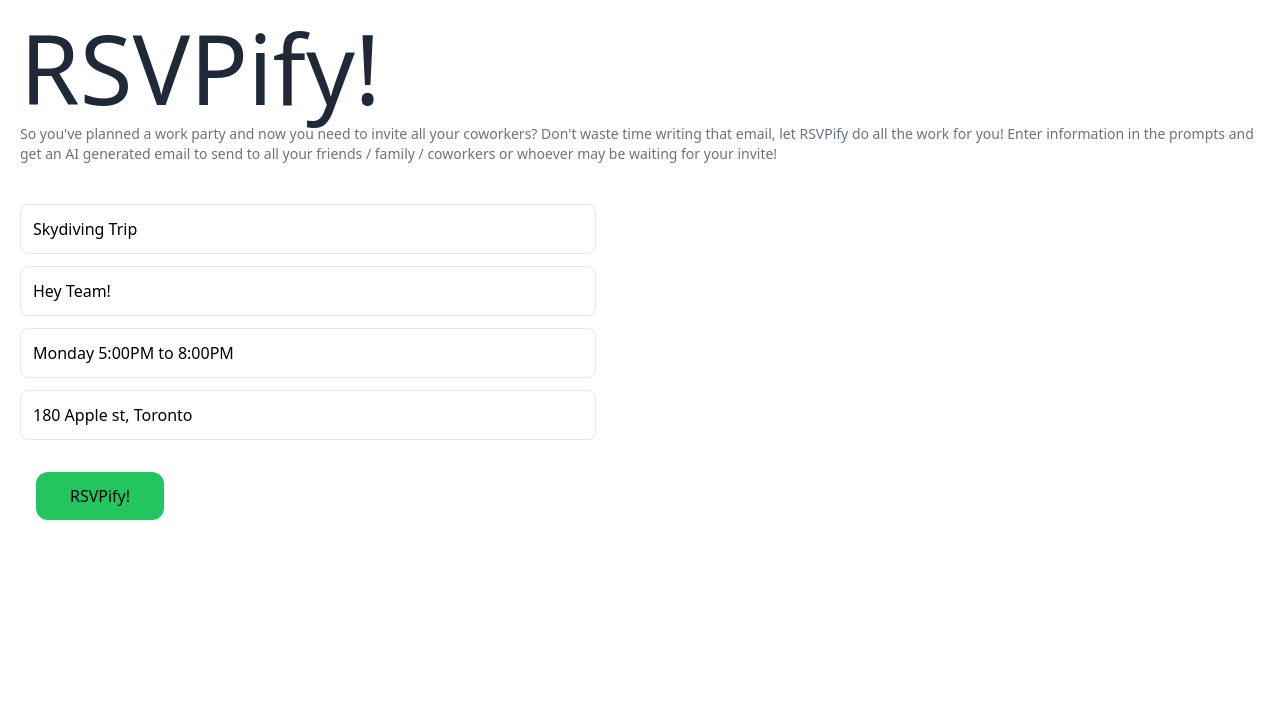
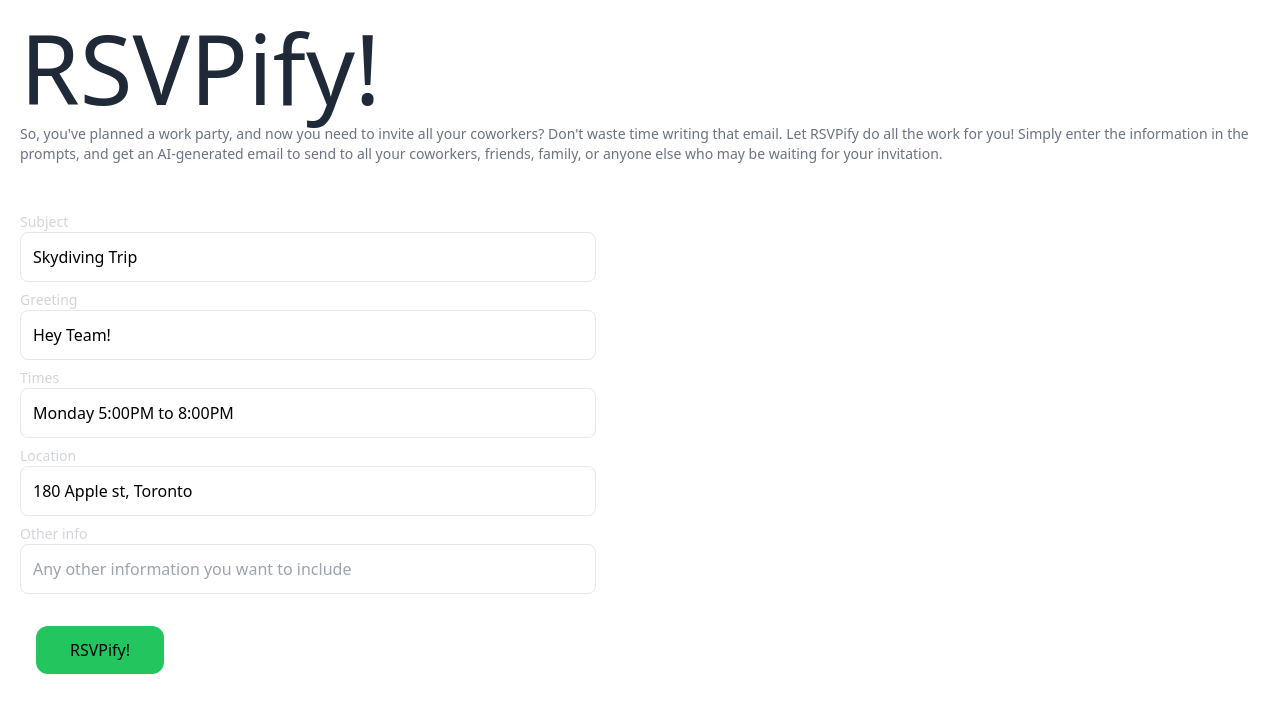
Before and after one commit to DylanDabrowski/hackville-2023, a Next.js app: page / in a window 1280 px wide. Shown: the top 712 px of the page. Built offline with nearby package versions, Linux system fonts and the light colour scheme.

Commit message:
email sending working well, got indenting working as well

```diff
--- /dev/null
+++ b/src/components/Spinner.tsx
@@ -0,0 +1,25 @@
+import React from "react";
+
+export default function Spinner() {
+  return (
+    <div role="status">
+      <svg
+        aria-hidden="true"
+        className="w-8 h-8 mr-2 text-gray-200 animate-spin dark:text-gray-600 fill-blue-600"
+        viewBox="0 0 100 101"
+        fill="none"
+        xmlns="http://www.w3.org/2000/svg"
+      >
+        <path
+          d="M100 50.5908C100 78.2051 77.6142 100.591 50 100.591C22.3858 100.591 0 78.2051 0 50.5908C0 22.9766 22.3858 0.59082 50 0.59082C77.6142 0.59082 100 22.9766 100 50.5908ZM9.08144 50.5908C9.08144 73.1895 27.4013 91.5094 50 91.5094C72.5987 91.5094 90.9186 73.1895 90.9186 50.5908C90.9186 27.9921 72.5987 9.67226 50 9.67226C27.4013 9.67226 9.08144 27.9921 9.08144 50.5908Z"
+          fill="currentColor"
+        />
+        <path
+          d="M93.9676 39.0409C96.393 38.4038 97.8624 35.9116 97.0079 33.5539C95.2932 28.8227 92.871 24.3692 89.8167 20.348C85.8452 15.1192 80.8826 10.7238 75.2124 7.41289C69.5422 4.10194 63.2754 1.94025 56.7698 1.05124C51.7666 0.367541 46.6976 0.446843 41.7345 1.27873C39.2613 1.69328 37.813 4.19778 38.4501 6.62326C39.0873 9.04874 41.5694 10.4717 44.0505 10.1071C47.8511 9.54855 51.7191 9.52689 55.5402 10.0491C60.8642 10.7766 65.9928 12.5457 70.6331 15.2552C75.2735 17.9648 79.3347 21.5619 82.5849 25.841C84.9175 28.9121 86.7997 32.2913 88.1811 35.8758C89.083 38.2158 91.5421 39.6781 93.9676 39.0409Z"
+          fill="currentFill"
+        />
+      </svg>
+      <span className="sr-only">Loading...</span>
+    </div>
+  );
+}
--- a/src/pages/api/send_email.ts
+++ b/src/pages/api/send_email.ts
@@ -4,43 +4,40 @@ import type { NextApiRequest, NextApiResponse } from "next";
 const sgMail = require("@sendgrid/mail");
 sgMail.setApiKey(process.env.SENDGRID_API_KEY);
 
-async function sendMail(
-  to: string,
-  from: string,
-  subject: string,
-  text: string
-) {
-  const msg = await {
-    to: to,
-    from: from,
+async function sendMail(to: string, subject: string, text: string) {
+  const recipients: string[] = to.split(" ");
+
+  // \n doesn't work in html tags, instead it needs to be a <br>
+  const htmlText = text.replace(/\n/g, "<br>");
+
+  const msg = {
+    to: recipients,
+    from: process.env.SENDGRID_SENDER_EMAIL,
     subject: subject,
     text: text,
-    html: "<strong>Hello World! My Name is Dylan :D</strong>",
+    html: `<p>${htmlText}</p>`,
   };
-  sgMail
+  await sgMail
     .send(msg)
     .then(() => {
       console.log("Email sent");
     })
     .catch((error: any) => {
+      console.error(error);
       return error;
     });
   return msg;
 }
 
-type Data = {
-  text: string;
-};
-
 export default async function handler(
   req: NextApiRequest,
-  res: NextApiResponse<any>
+  res: NextApiResponse
 ) {
-  const { to, from, subject, text } = req.body;
-  try {
-    const response = await sendMail(to, from, subject, text);
-    res.status(200).json(response);
-  } catch (err) {
-    res.status(500).send({ error: "failed to fetch data" });
+  if (req.method !== "POST") {
+    res.status(405).send({ message: "Only POST requests allowed" });
+    return;
   }
+  res
+    .status(200)
+    .json(await sendMail(req.body.to, req.body.subject, req.body.text));
 }
--- a/src/pages/index.tsx
+++ b/src/pages/index.tsx
@@ -1,3 +1,4 @@
+import Spinner from "@/components/Spinner";
 import Head from "next/head";
 import { useState, useEffect } from "react";
 
@@ -6,16 +7,22 @@ export default function Home() {
   const [opening, setOpening] = useState<string>("Hey Team!");
   const [time, setTime] = useState<string>("Monday 5:00PM to 8:00PM");
   const [location, setLocation] = useState<string>("180 Apple st, Toronto");
+  const [extraInfo, setExtraInfo] = useState<string>("");
+  const [recipients, setRecipients] = useState<string>(
+    "dylandabrowski@gmail.com"
+  );
 
+  const [isLoading, setIsLoading] = useState<boolean>(false);
   const [output, setOutput] = useState<string>("");
 
   const makePrompt = () => {
-    return `Please make a invite email that starts with ${opening}, discusses the topic of ${subject}, mentions these dates/times: ${time}, and finally mentions that it is all taking place at this location: ${location}`;
+    return `Please make a invite email that starts with ${opening}, discusses the topic of ${subject}, mention these dates/times: ${time}, mention that it is all taking place at this location: ${location}, and mention these things: ${extraInfo}`;
   };
 
   const makeEmail = async () => {
+    setIsLoading(true);
     const prompt = makePrompt();
-    fetch(`/api/generate_email?prompt=${prompt}`)
+    await fetch(`/api/generate_email?prompt=${prompt}`)
       .then((res) => res.json())
       .then(
         (result) => {
@@ -26,7 +33,27 @@ export default function Home() {
           console.log(error);
         }
       );
+    setIsLoading(false);
   };
+
+  const sendEmail = async () => {
+    const resp = fetch(`/api/send_email`, {
+      method: "POST",
+      headers: {
+        "Content-Type": "application/json",
+      },
+      body: JSON.stringify({
+        to: recipients,
+        subject: subject,
+        text: output,
+      }),
+    });
+    return await resp;
+  };
+
+  useEffect(() => {
+    console.log(output);
+  }, [output]);
 
   return (
     <>
@@ -34,24 +61,52 @@ export default function Home() {
         <title>RSVPify</title>
         <meta name="description" content="Generated by create next app" />
         <meta name="viewport" content="width=device-width, initial-scale=1" />
-        <link rel="icon" href="/favicon.ico" />
+        <link rel="icon" href="/favicon.png" />
       </Head>
       <main className="h-screen w-screen">
         <div className="flex flex-col m-5">
           <div>
             <h1 className="text-8xl text-gray-800">RSVPify!</h1>
             <p className="text-sm text-gray-500 mt-2">
-              So you've planned a work party and now you need to invite all your
-              coworkers? Don't waste time writing that email, let RSVPify do all
-              the work for you! Enter information in the prompts and get an AI
-              generated email to send to all your friends / family / coworkers
-              or whoever may be waiting for your invite!
+              So, you've planned a work party, and now you need to invite all
+              your coworkers? Don't waste time writing that email. Let RSVPify
+              do all the work for you! Simply enter the information in the
+              prompts, and get an AI-generated email to send to all your
+              coworkers, friends, family, or anyone else who may be waiting for
+              your invitation.
             </p>
           </div>
           {output ? (
-            <p>{output}</p>
+            <div className="mt-10">
+              <h2 className="text-gray-500 ml-5">Preview of your email:</h2>
+              <textarea
+                className="w-full h-80 border rounded-lg p-5"
+                value={output}
+                onChange={(e) => {
+                  setOutput(e.target.value);
+                }}
+              />
+              <input
+                className="rounded-lg border p-3 w-full mt-3"
+                type="text"
+                placeholder="Who is it being sent TO?"
+                value={recipients}
+                onChange={(e) => {
+                  setRecipients(e.target.value);
+                }}
+              />
+              <button
+                className="mt-8 ml-4 bg-green-500 w-32 p-3 rounded-xl"
+                onClick={() => {
+                  sendEmail();
+                }}
+              >
+                Send Email!
+              </button>
+            </div>
           ) : (
             <div className="max-w-xl mt-10">
+              <p className="text-gray-300 text-sm mt-2">Subject</p>
               <input
                 className="rounded-lg border p-3 w-full"
                 type="text"
@@ -61,8 +116,9 @@ export default function Home() {
                   setSubject(e.target.value);
                 }}
               />
+              <p className="text-gray-300 text-sm mt-2">Greeting</p>
               <input
-                className="rounded-lg border p-3 w-full mt-3"
+                className="rounded-lg border p-3 w-full"
                 type="text"
                 placeholder="How should it open? (ex. 'Hey Team!', 'Hello Everyone!')"
                 value={opening}
@@ -70,8 +126,9 @@ export default function Home() {
                   setOpening(e.target.value);
                 }}
               />
+              <p className="text-gray-300 text-sm mt-2">Times</p>
               <input
-                className="rounded-lg border p-3 w-full mt-3"
+                className="rounded-lg border p-3 w-full"
                 type="text"
                 placeholder="What Time(s) / Date(s) is the event?"
                 value={time}
@@ -79,8 +136,9 @@ export default function Home() {
                   setTime(e.target.value);
                 }}
               />
+              <p className="text-gray-300 text-sm mt-2">Location</p>
               <input
-                className="rounded-lg border p-3 w-full mt-3"
+                className="rounded-lg border p-3 w-full"
                 type="text"
                 placeholder="Where is the event being held?"
                 value={location}
@@ -88,6 +146,19 @@ export default function Home() {
                   setLocation(e.target.value);
                 }}
               />
+              <p className="text-gray-300 text-sm mt-2">Other info</p>
+              <input
+                className="rounded-lg border p-3 w-full"
+                type="text"
+                placeholder="Any other information you want to include"
+                value={extraInfo}
+                onChange={(e) => {
+                  setExtraInfo(e.target.value);
+                }}
+              />
+              {isLoading ? (
+                <Spinner />
+              ) : (
                 <button
                   className="mt-8 ml-4 bg-green-500 w-32 p-3 rounded-xl"
                   onClick={() => {
@@ -96,6 +167,7 @@ export default function Home() {
                 >
                   RSVPify!
                 </button>
+              )}
             </div>
           )}
         </div>
```
Also changed, not shown: public/favicon.png (added). Lines whose indentation alone changed are shown as unchanged.
